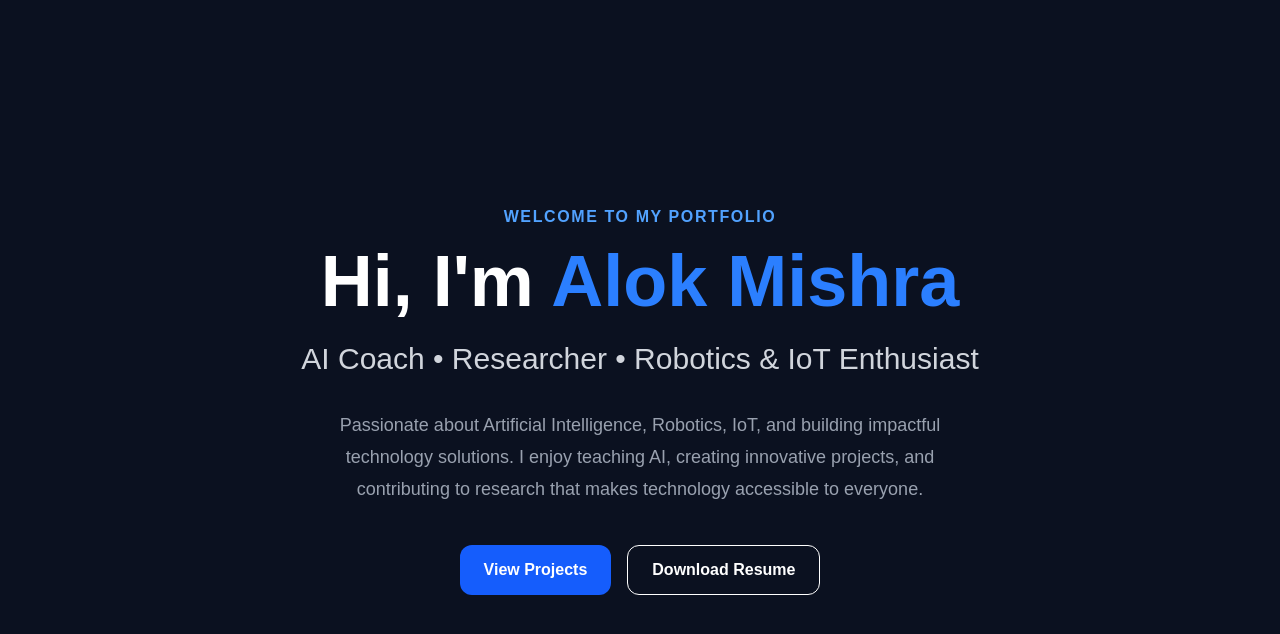
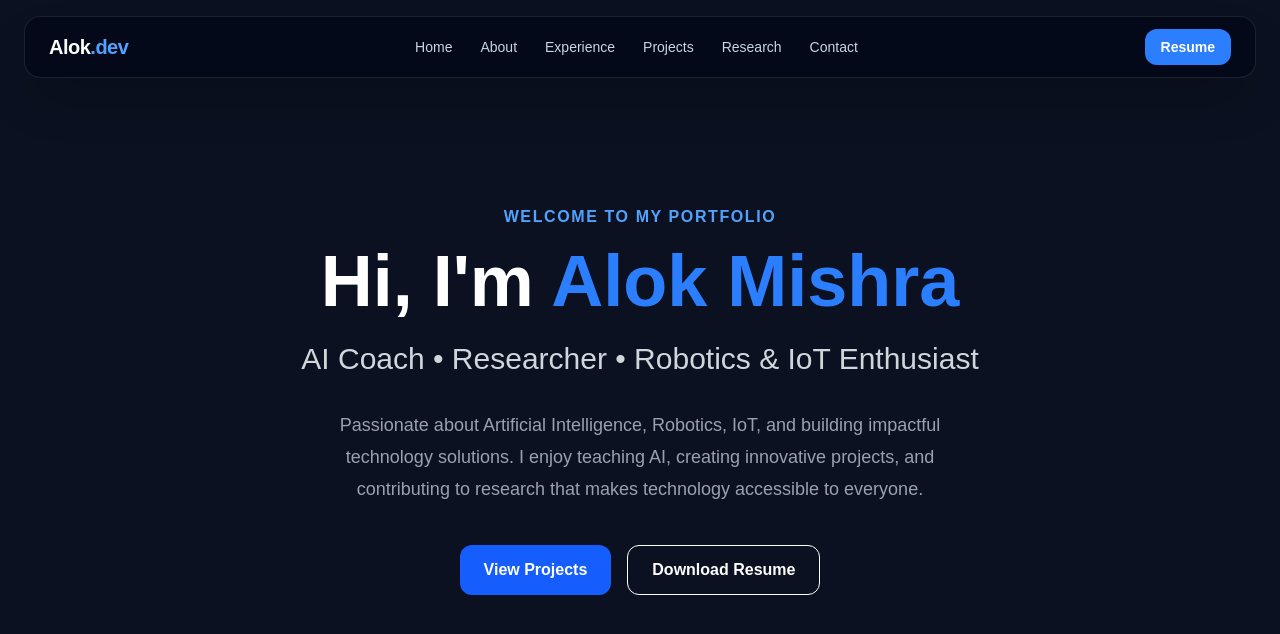
Before and after one commit to innovatialokji/portfolio, a Next.js app: page / in a window 1280 px wide. Shown: the top 634 px of the page. Built offline with nearby package versions, Linux system fonts and the light colour scheme.

Commit message:
Add portfolio navbar and hero

```diff
--- /dev/null
+++ b/app/components/Navbar.tsx
@@ -0,0 +1,95 @@
+"use client";
+
+import { useState } from "react";
+import { AnimatePresence, motion } from "framer-motion";
+import { FiMenu, FiX } from "react-icons/fi";
+
+const navLinks = [
+  { name: "Home", href: "#home" },
+  { name: "About", href: "#about" },
+  { name: "Experience", href: "#experience" },
+  { name: "Projects", href: "#projects" },
+  { name: "Research", href: "#research" },
+  { name: "Contact", href: "#contact" },
+];
+
+export default function Navbar() {
+  const [isOpen, setIsOpen] = useState(false);
+
+  return (
+    <header className="fixed top-0 left-0 z-50 w-full px-4 pt-4 sm:px-6">
+      <nav className="mx-auto flex max-w-7xl items-center justify-between rounded-2xl border border-white/10 bg-slate-950/70 px-5 py-3 shadow-2xl backdrop-blur-xl sm:px-6">
+
+        {/* Logo */}
+        <a
+          href="#home"
+          className="text-lg font-bold tracking-tight text-white sm:text-xl"
+        >
+          Alok<span className="text-blue-400">.dev</span>
+        </a>
+
+        {/* Desktop Menu */}
+        <div className="hidden items-center gap-7 lg:flex">
+          {navLinks.map((link) => (
+            <a
+              key={link.name}
+              href={link.href}
+              className="text-sm font-medium text-slate-300 transition hover:text-white"
+            >
+              {link.name}
+            </a>
+          ))}
+        </div>
+
+        {/* Resume Button */}
+        <a
+          href="/resume.pdf"
+          className="hidden rounded-xl bg-blue-500 px-4 py-2 text-sm font-semibold text-white transition hover:scale-105 hover:bg-blue-400 md:block"
+        >
+          Resume
+        </a>
+
+        {/* Mobile Menu Button */}
+        <button
+          onClick={() => setIsOpen(!isOpen)}
+          className="text-2xl text-white lg:hidden"
+          aria-label="Toggle menu"
+        >
+          {isOpen ? <FiX /> : <FiMenu />}
+        </button>
+      </nav>
+
+      {/* Mobile Menu */}
+      <AnimatePresence>
+        {isOpen && (
+          <motion.div
+            initial={{ opacity: 0, y: -15 }}
+            animate={{ opacity: 1, y: 0 }}
+            exit={{ opacity: 0, y: -15 }}
+            className="mx-auto mt-2 max-w-7xl rounded-2xl border border-white/10 bg-slate-950/95 p-5 shadow-2xl backdrop-blur-xl lg:hidden"
+          >
+            <div className="flex flex-col gap-4">
+              {navLinks.map((link) => (
+                <a
+                  key={link.name}
+                  href={link.href}
+                  onClick={() => setIsOpen(false)}
+                  className="text-sm font-medium text-slate-300 transition hover:text-white"
+                >
+                  {link.name}
+                </a>
+              ))}
+
+              <a
+                href="/resume.pdf"
+                className="mt-2 rounded-xl bg-blue-500 px-4 py-3 text-center text-sm font-semibold text-white"
+              >
+                Download Resume
+              </a>
+            </div>
+          </motion.div>
+        )}
+      </AnimatePresence>
+    </header>
+  );
+}
--- a/app/page.tsx
+++ b/app/page.tsx
@@ -1,6 +1,9 @@
+import Navbar from "./components/Navbar";
 export default function Home() {
   return (
     <main className="min-h-screen bg-[#0B1120] text-white">
+      <Navbar />
+
       <section className="flex min-h-screen flex-col items-center justify-center px-6 text-center">
         <p className="mb-4 text-blue-400 font-semibold tracking-widest uppercase">
           Welcome to My Portfolio
--- a/package.json
+++ b/package.json
@@ -9,9 +9,12 @@
     "lint": "eslint"
   },
   "dependencies": {
+    "framer-motion": "^13.0.0",
+    "lenis": "^1.3.26",
     "next": "16.3.0",
     "react": "19.2.8",
-    "react-dom": "19.2.8"
+    "react-dom": "19.2.8",
+    "react-icons": "^5.7.0"
   },
   "devDependencies": {
     "@tailwindcss/postcss": "^4",
```
Also changed, not shown: app/components/About.tsx (added), app/components/Contact.tsx (added), app/components/Experience.tsx (added), app/components/Footer.tsx (added), app/components/Hero.tsx (added), app/components/Projects.tsx (added), app/components/Research.tsx (added), 1 other file (tests, documents, lock files or other folders).
